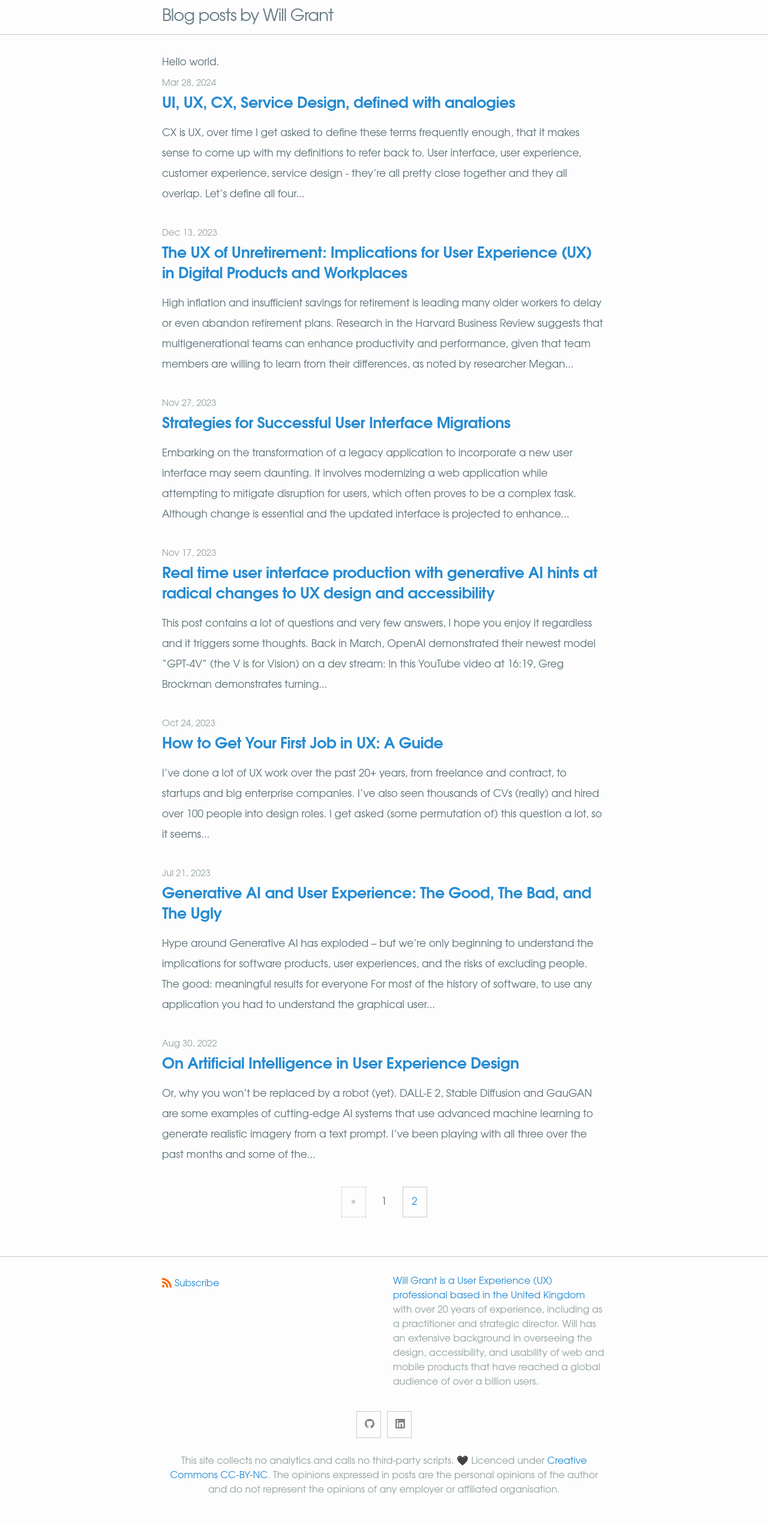
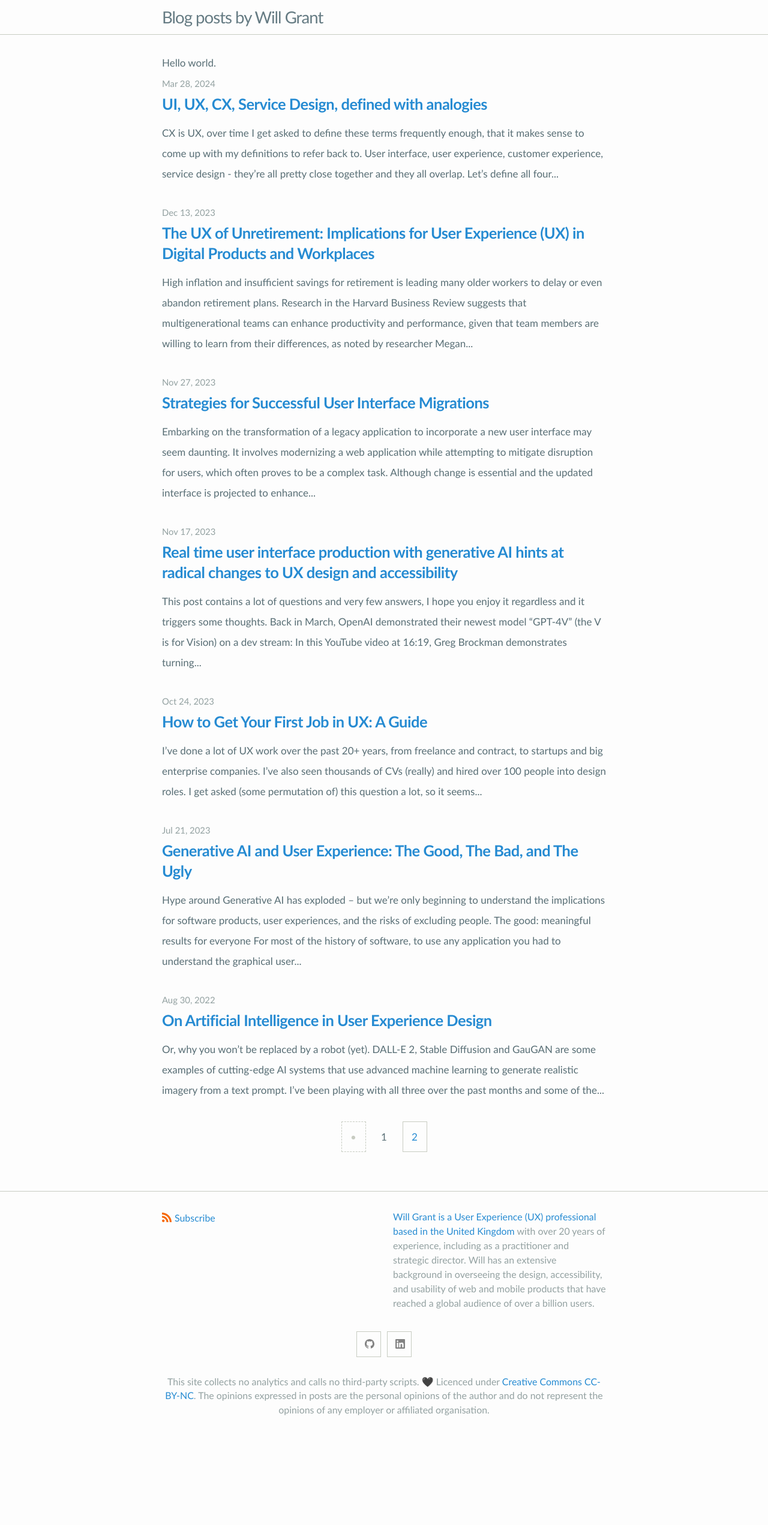
Before and after one commit to wgx/blog.willgrant.org, a Jekyll site: the page built from index.html, in a window 1280 px wide. Shown: the whole page at 60% size. Built offline with Jekyll 4.4.1, drawn with Linux system fonts in a browser that asks for light colours; the list of posts is cut into pages by our own code; after the commit the page ends 2408 px from its top, so only the background shows below that.

Commit message:
spring cleaning time for a font change
spring cleaning time for a font change

```diff
--- a/_sass/minima/initialize.scss
+++ b/_sass/minima/initialize.scss
@@ -2,7 +2,7 @@
 
 // Define defaults for each variable.
 
-$base-font-family: "Avenir", "Montserrat", "Corbel", "URW Gothic", source-sans-pro, sans-serif !default;
+$base-font-family: Seravek, "Gill Sans Nova", Ubuntu, Calibri, "DejaVu Sans", source-sans-pro, sans-serif !default;
 $code-font-family: "Menlo", "Inconsolata", "Consolas", "Roboto Mono", "Ubuntu Mono", "Liberation Mono", "Courier New", monospace;
 $base-font-size:   17px !default;
 $base-font-weight: 400 !default;
```
